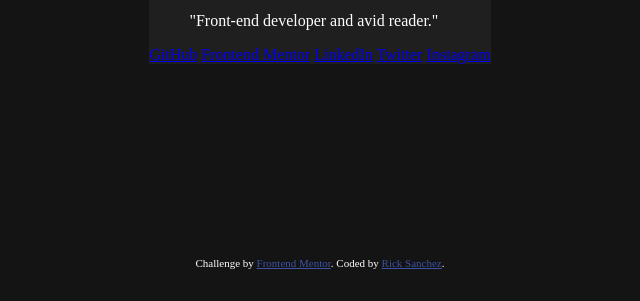
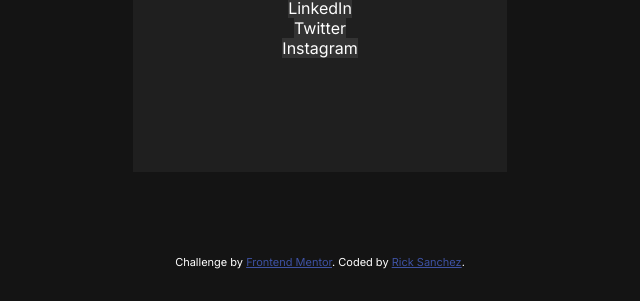
Before and after one commit to rickwithoutmorty/GS_SocialProfile, a plain HTML site: page index.html in a window 1280 px wide. Shown: the part 499-800 px from the top of the page, without its empty margins (320-960 px from the left). Drawn offline with Linux system fonts and the light colour scheme.

Commit message:
add font+ links area styling

```diff
--- a/index.html
+++ b/index.html
@@ -6,6 +6,10 @@
 
   <link rel="icon" type="image/png" sizes="32x32" href="./assets/images/favicon-32x32.png">
   <link rel="stylesheet" href="style.css">
+
+  <link rel="preconnect" href="https://fonts.googleapis.com">
+<link rel="preconnect" href="https://fonts.gstatic.com" crossorigin>
+<link href="https://fonts.googleapis.com/css2?family=Inter:ital,opsz,wght@0,14..32,100..900;1,14..32,100..900&display=swap" rel="stylesheet">
 
   <title>Frontend Mentor | Social links profile</title>
 
@@ -27,7 +31,7 @@
         <p>"Front-end developer and avid reader."</p>
       </figcaption>
     </figure>
-    <div>
+    <div class="links-area">
       <a href="https://www.github.com">GitHub</a>
       <a href="https://www.frontendmentor.io">Frontend Mentor</a>
       <a href="https://www.linkedin.com">LinkedIn</a>
--- a/style.css
+++ b/style.css
@@ -4,6 +4,10 @@
     --color-grey-700: hsl(0, 0%, 20%);
     --color-grey-800: hsl(0, 0%, 12%);
     --color-grey-900: hsl(0, 0%, 8%);
+}
+
+* {
+    box-sizing: border-box;
 }
 
 body {
@@ -14,8 +18,26 @@ body {
     min-height: 95vh;
     color: var(--color-main-white);
     background: var(--color-grey-900);
+    font-family: "Inter", sans-serif;
 }
 
 main {
+    display: flex;
+    flex-direction: column;
     background: var(--color-grey-800);
+    min-height: 580px;
 }
+
+.links-area {
+    display: flex;
+    flex-direction: column;
+    align-items: center;
+    justify-content: space-between;
+}
+
+.links-area a {
+    display: flex;
+    color: var(--color-main-white);
+    text-decoration: none;
+    background: var(--color-grey-700);
+}
```
